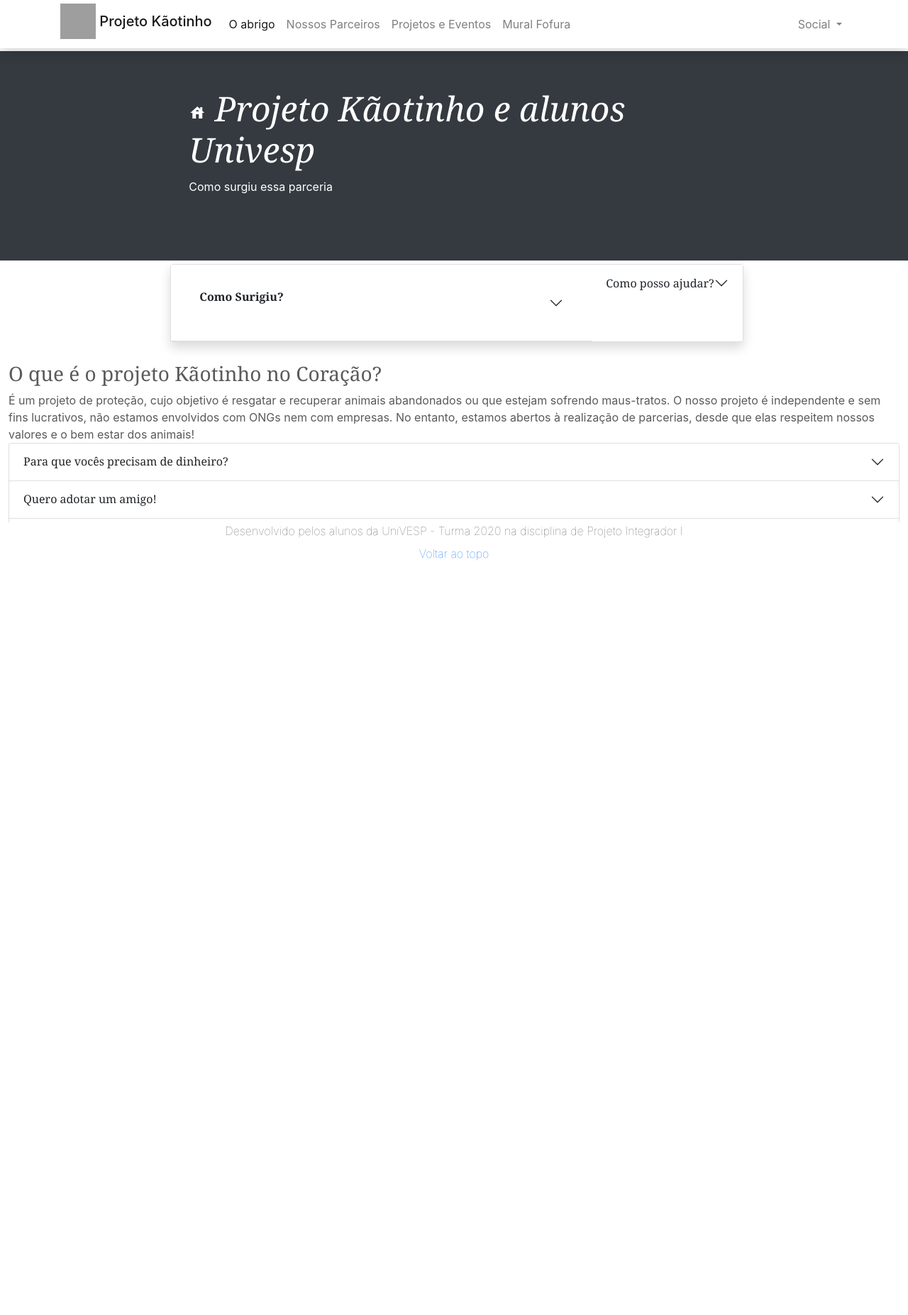
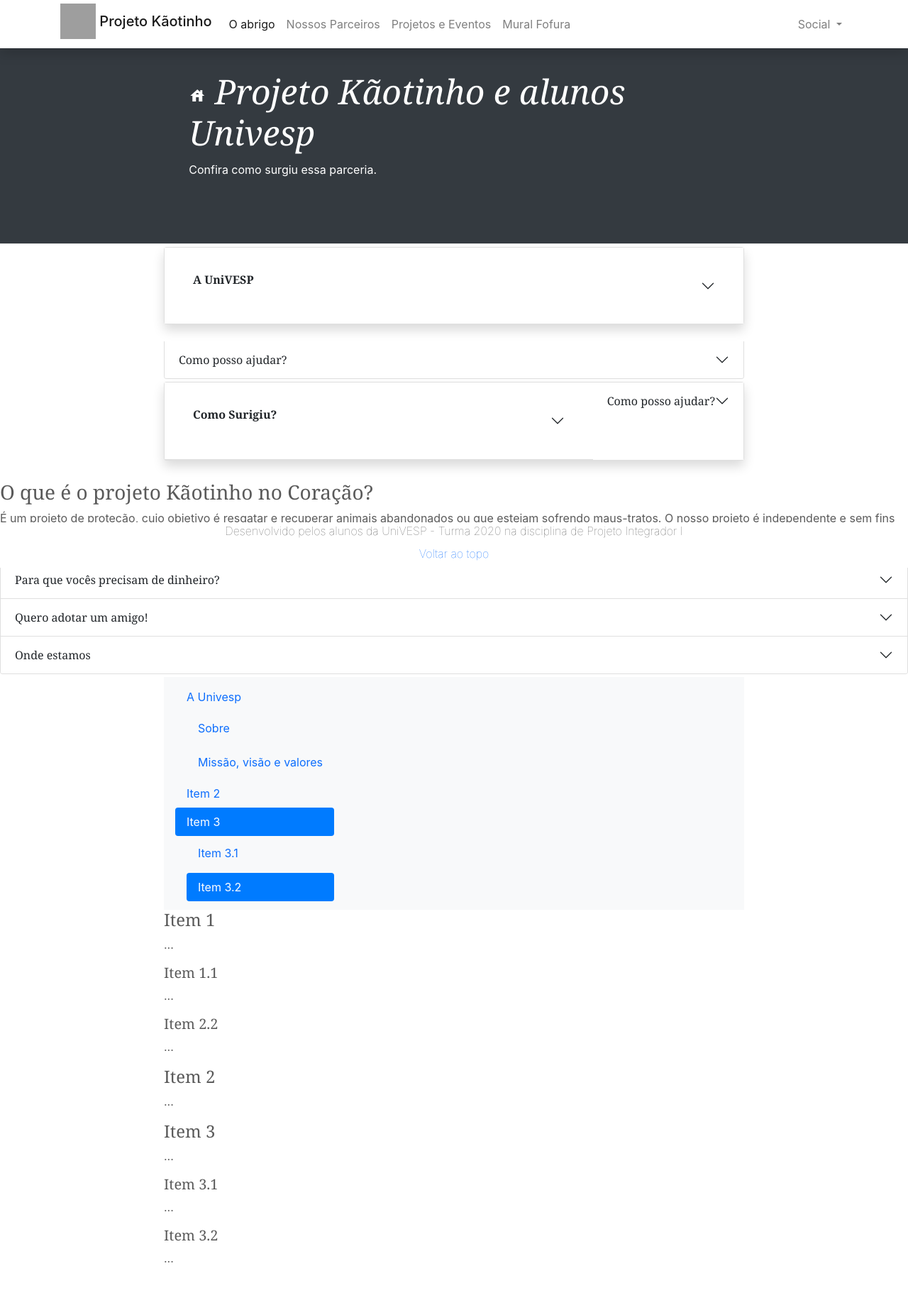
Before and after one commit to bruno-caldas/pi_univesp_jacana, a Django app: page /abrigo/local in a window 1280 px wide. Shown: the whole page at 71% size. Before the commit the page ends 790 px from the top, so only its background shows below. Run offline with Django 3.2, Linux system fonts and the light colour scheme; some libraries are stand-ins or nearby versions; grey boxes are pictures that could not be loaded.

Commit message:
fix: correções na página inicial

```diff
--- a/static/css/style.css
+++ b/static/css/style.css
@@ -20,3 +20,7 @@
 .img-carrossel {
     object-fit: contain;
 }
+
+body {
+    box-sizing: content-box;
+  }
--- a/templates/abrigo.html
+++ b/templates/abrigo.html
@@ -9,11 +9,48 @@
                   <span class="material-icons">house</span>
                    Projeto Kãotinho e alunos Univesp
                 </h2>
-                <p class="my-3">Como surgiu essa parceria</p>
+                <p class="my-3">Confira como surgiu essa parceria.</p>
             </div>
         </div>
     </div>
 </header>
+
+<div class="row justify-content-center m-1">
+  <div class="col-md-8">
+    <div class="bloco-conteudo accordion accordion-flush card flex-lg-row mb-4 shadow h-lg-250">
+      <div class="card-body accordion-item">
+        <h4 class="accordion-header font-weight-bold" id="flush-heading-surgiu">
+          <button class="accordion-button collapsed bold" type="button" data-bs-toggle="collapse" data-bs-target="#flush-collapse-surgiu" aria-expanded="false" aria-controls="flush-collapse-surgiu">
+            <p class="font-weight-bold">A UniVESP</p>
+          </button>
+        </h4>
+        <div id="flush-collapse-surgiu" class="accordion-collapse collapse" aria-labelledby="flush-heading-surgiu" data-bs-parent="#duvidas">
+          <div class="card=text accordion-body">
+            <p class="justify">A Universidade Virtual do Estado de São Paulo (Univesp) é a quarta universidade pública paulista, exclusivamente de educaçao à distância.</p>
+            <p class="ustify-content-between">E tem por objetivo o ensino, a pesquisa e a extensão, obedecendo ao princípio de sua indissociabilidade, integrados pelo conhecimento como bem público. Ela se constitui como universidade dedicada à formação de educadores – para a universalização do acesso à educação formal e à educação para cidadania, assim como a de outros profissionais comprometidos com o bem-estar social e cultural da população.</p>
+            <p>Entre seus principais parceiros destacam-se a  Universidade de São Paulo (USP), Universidade Estadual Paulista (UNESP), Universidade Estadual de Campinas (UNICAMP) e Centro Paula Souza (CPS).</p>
+          </div>
+        </div>
+      </div>
+    </div>
+
+        <div class="accordion-item">
+            <h4 class="accordion-header" id="flush-heading-ajuda">
+              <button class="accordion-button collapsed bold" type="button" data-bs-toggle="collapse" data-bs-target="#flush-collapse-ajuda" aria-expanded="false" aria-controls="flush-collapse-ajuda">
+                Como posso ajudar?
+              </button>
+            </h4>
+            <div id="flush-collapse-ajuda" class="accordion-collapse collapse" aria-labelledby="flush-heading-ajuda" data-bs-parent="#duvida">
+              <div class="accordion-body">
+                Você pode ajudar doando dinheiro, ração, medicamentos, roupinhas, caminhas, casinhas, cobertores, petiscos, produtos de limpeza e produtos para pets em geral.
+                Você também pode se unir ao nosso grupo como voluntário!
+              </div>
+            </div>
+          </div>
+    </div>
+  </div>
+</div>
+
 
 <div class="row justify-content-center m-1">
   <div class="col-md-8">
@@ -108,4 +145,42 @@
 </section>
 
 </div>
+
+<div class="row justify-content-center m-1">
+  <div class="col-md-8">
+
+<nav id="navbar-exemplo3" class="navbar navbar-light bg-light">
+  <nav class="nav nav-pills flex-column">
+    <a class="nav-link" href="#item-1">A Univesp</a>
+    <nav class="nav nav-pills flex-column">
+      <a class="nav-link ml-3 my-1" href="#item-1-1">Sobre</a>
+      <a class="nav-link ml-3 my-1" href="#item-1-2">Missão, visão e valores</a>
+    </nav>
+    <a class="nav-link" href="#item-2">Item 2</a>
+    <a class="nav-link" href="#item-3">Item 3</a>
+    <nav class="nav nav-pills flex-column">
+      <a class="nav-link ml-3 my-1" href="#item-3-1">Item 3.1</a>
+      <a class="nav-link ml-3 my-1" href="#item-3-2">Item 3.2</a>
+    </nav>
+  </nav>
+</nav>
+
+<div data-spy="scroll" data-target="#navbar-exemplo3" data-offset="0">
+  <h4 id="item-1">Item 1</h4>
+  <p>...</p>
+  <h5 id="item-1-1">Item 1.1</h5>
+  <p>...</p>
+  <h5 id="item-1-2">Item 2.2</h5>
+  <p>...</p>
+  <h4 id="item-2">Item 2</h4>
+  <p>...</p>
+  <h4 id="item-3">Item 3</h4>
+  <p>...</p>
+  <h5 id="item-3-1">Item 3.1</h5>
+  <p>...</p>
+  <h5 id="item-3-2">Item 3.2</h5>
+  <p>...</p>
+</div>
+</div>
+</div>
 {% endblock %}
--- a/templates/index.html
+++ b/templates/index.html
@@ -3,7 +3,7 @@
 
 {% block content %}
 <!-- Carrossel -->
-<div id="carouselExampleIndicators" class="carousel slide carousel-fade" data-ride="carousel">
+<div id="carouselExampleIndicators" class="carousel slide carousel-fade mt-4" data-ride="carousel">
   <ol class="carousel-indicators">
     <li data-target="#carouselExampleIndicators" data-slide-to="0" class="active"></li>
     <li data-target="#carouselExampleIndicators" data-slide-to="1"></li>
--- a/templates/model-head.html
+++ b/templates/model-head.html
@@ -4,7 +4,7 @@
     <title>Projeto Kaotinho</title>
     <!-- Meta tags Obrigatórias -->
     <meta charset="utf-8">
-    <meta name="viewport" content="width=device-width, initial-scale=1, shrink-to-fit=no">
+    <meta name="viewport" content="width=device-width, initial-scale=1">
     <meta name="description" content="Site do abrigo de animais Kãotinho">
     <meta name="author" content="Alunos da UNIVESP - Eixo Computação - 2020">
     <!-- Principal CSS do Bootstrap -->
--- a/templates/model-page.html
+++ b/templates/model-page.html
@@ -8,20 +8,19 @@
     {% include "model-head.html" %}
 </head>
 
-<body class="container-fluid justify-content-center">
+<body>
     <!-- Navbar -->
-    <header class="row fixed-top" id=barra-superior>
+    <header id="barra-superior">
         {% include "model-navbar.html" %}
     </header>
-
     <!-- Corpo Principal -->
-    <main role="main" class="row mt-4">
+    <div id="conteudo-principal">
         {% block content %}
         {% endblock %}
-    </main>
+    </div>
 
     <!-- Rodapé -->
-    <footer class="row fixed-bottom" id="barra-inferior">
+    <footer id="barra-inferior">
         {% include "model-footer.html" %}
     </footer>
 
@@ -34,7 +33,6 @@
     <script src="https://cdnjs.cloudflare.com/ajax/libs/popper.js/1.14.3/umd/popper.min.js" integrity="sha384-ZMP7rVo3mIykV+2+9J3UJ46jBk0WLaUAdn689aCwoqbBJiSnjAK/l8WvCWPIPm49" crossorigin="anonymous"></script>
     <script type="text/javascript" src="{% static 'bootstrap\js\bootstrap.bundle.min.js' %}"></script>
     <script src="https://stackpath.bootstrapcdn.com/bootstrap/4.1.3/js/bootstrap.min.js" integrity="sha384-ChfqqxuZUCnJSK3+MXmPNIyE6ZbWh2IMqE241rYiqJxyMiZ6OW/JmZQ5stwEULTy" crossorigin="anonymous"></script>
-
 </body>
 
 </html>
```
